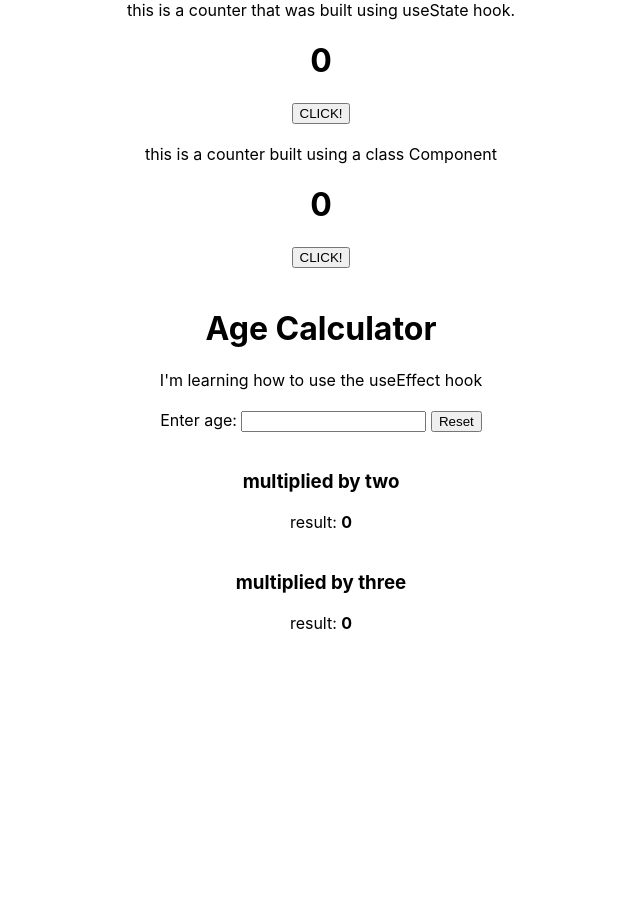
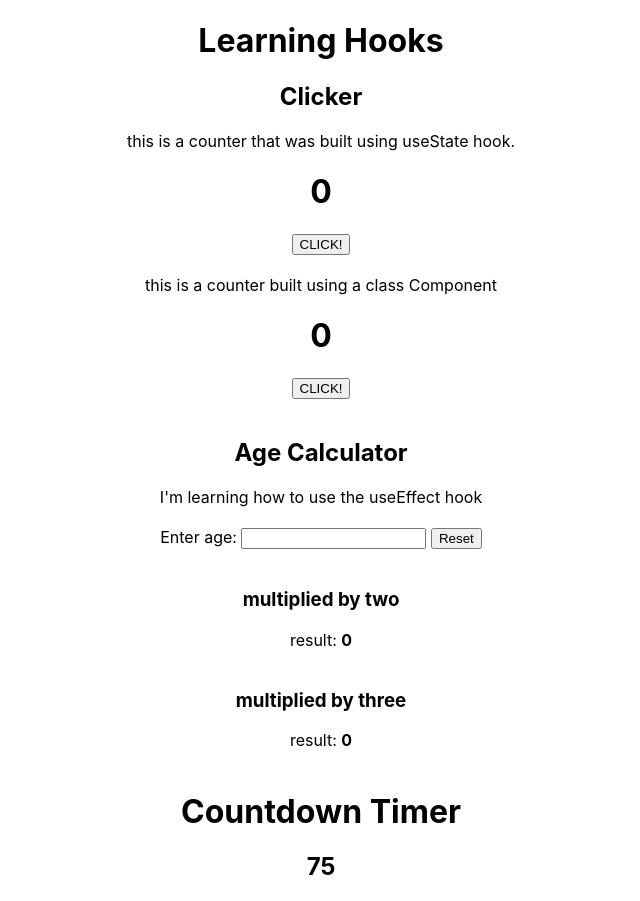
Before and after one commit to IfeAkiWad/learning_hooks, a React (Create React App) app: page / in a window 1280 px wide. Shown: the whole page, without its empty margins (319-959 px from the left). Before the commit the page ends 800 px from the top, so only its background shows below. Built offline with nearby package versions, Linux system fonts and the light colour scheme.

Commit message:
learning useEffect hook

```diff
--- a/src/AgeCalculator.js
+++ b/src/AgeCalculator.js
@@ -19,7 +19,7 @@ import TimesThree from "./TimesThree";
 
   return (
     <div>
-      <h1>Age Calculator</h1>
+      <h2>Age Calculator</h2>
       I'm learning how to use the useEffect hook<br /><br />
       Enter age: <input type="text" value={age} onChange={handleOnChange} />&nbsp;<button onClick={resetAge}>Reset</button><br /><br />
       <h3>multiplied by two</h3>
--- a/src/App.js
+++ b/src/App.js
@@ -3,6 +3,7 @@ import UseStateHook from './UseStateHook';
 // import UseEffectHook from './UseEffectHook';
 import "./App.css";
 import AgeCalculator from './AgeCalculator';
+import Timer from './Timer';
 
 class App extends Component {
     render() {
@@ -11,7 +12,7 @@ class App extends Component {
                 <UseStateHook />
                 <br />
                 <AgeCalculator />
-                {/* <UseEffectHook /> */}
+                <Timer />
             </div>
         )
     }
--- /dev/null
+++ b/src/Timer.js
@@ -0,0 +1,23 @@
+import React, { useState, useEffect } from 'react';
+
+export const Timer = () => {
+    const [count, setCount] = useState(100)
+
+    useEffect(() => {
+        setTimeout(() => {
+          setCount((count) => count - 5);
+        }, 1000);
+
+        if(count <= 0){
+            setCount(0)
+        }
+    }, [count]);
+
+  return (
+    <div>
+        <h1>Countdown Timer</h1>
+        <h2>{count}</h2>
+    </div>
+  )
+};
+export default Timer
--- a/src/UseStateHook.js
+++ b/src/UseStateHook.js
@@ -6,6 +6,8 @@ function UseStateHook() {
   const [count, setCount] = useState(0)
   return (
     <div>
+      <h1>Learning Hooks</h1>
+      <h2>Clicker</h2>
         this is a counter that was built using useState hook.
         <h1>{count}</h1>
         <button onClick={() => setCount(count + 5)}>CLICK!</button>
```
